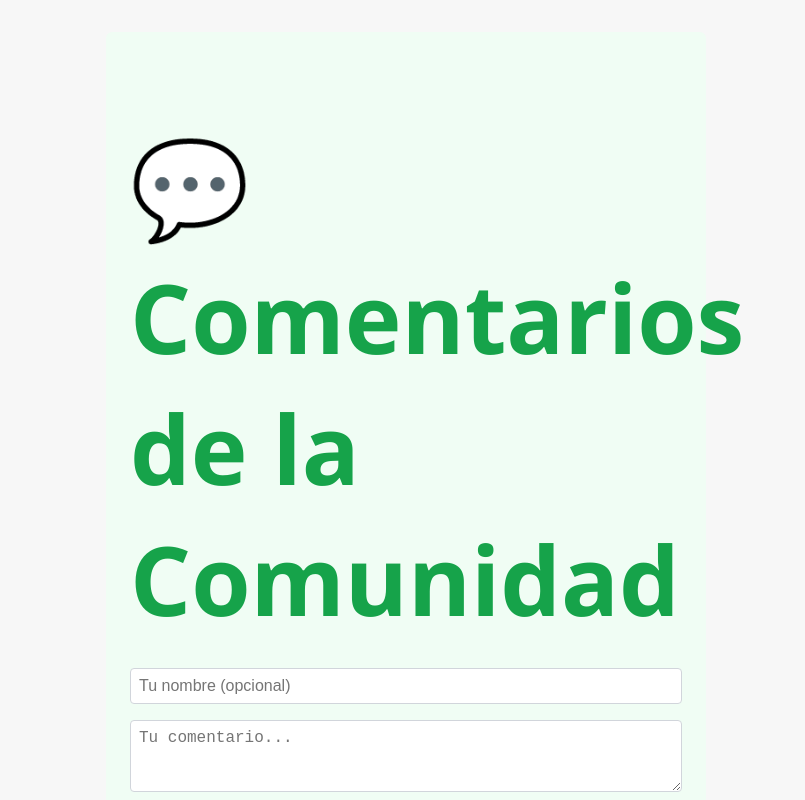
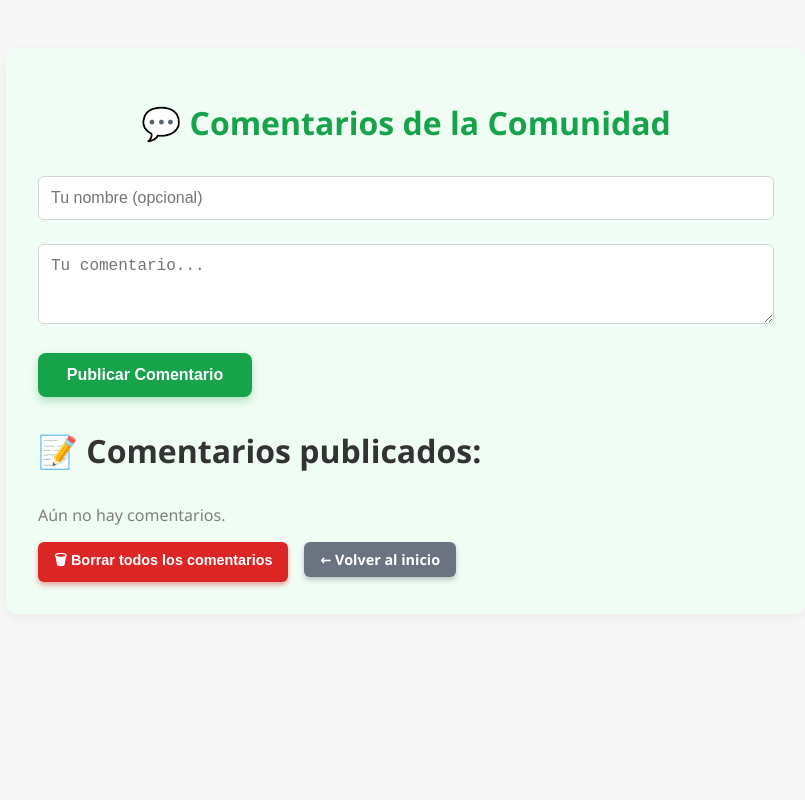
Before and after one commit to IINova1/EcoFood-React-P2-C2-S-N-P-B, a React (Vite) app: page /comentarios in a window 1280 px wide. Shown: the top 800 px of the page, without its empty margins (234-1039 px from the left). Built offline with nearby package versions, Linux system fonts and the light colour scheme.

Commit message:
mejora
se hizo que fuera un poco mas grande

```diff
--- a/src/pages/Comentarios.module.css
+++ b/src/pages/Comentarios.module.css
@@ -1,31 +1,32 @@
-/* Comentarios.module.css */
-
 .container {
-  max-width: 600px;
-  margin: 2rem auto;
+  max-width: 800px; /* más ancho */
+  margin: 3rem auto;
   background-color: #f0fdf4;
-  padding: 1.5rem;
-  border-radius: 6px;
+  padding: 2rem;
+  border-radius: 12px;
   font-family: 'Segoe UI', Tahoma, Geneva, Verdana, sans-serif;
+  box-shadow: 0 4px 12px rgba(0, 0, 0, 0.05);
 }
 
 .title {
   color: #16a34a;
-  margin-bottom: 1.5rem;
+  margin-bottom: 2rem;
   font-weight: 700;
+  font-size: 2rem;
+  text-align: center;
 }
 
 .formGroup {
-  margin-bottom: 1rem;
+  margin-bottom: 1.5rem;
 }
 
 .input,
 .textarea {
   width: 100%;
-  padding: 0.5rem;
+  padding: 0.75rem;
   font-size: 1rem;
   border: 1px solid #d1d5db;
-  border-radius: 4px;
+  border-radius: 6px;
   resize: vertical;
   transition: border-color 0.3s;
 }
@@ -34,61 +35,70 @@
 .textarea:focus {
   border-color: #16a34a;
   outline: none;
+  background-color: #ecfdf5;
 }
 
 .botonPublicar {
   background-color: #16a34a;
   color: white;
   border: none;
-  padding: 0.7rem 1.5rem;
-  border-radius: 6px;
+  padding: 0.8rem 1.8rem;
+  border-radius: 8px;
   cursor: pointer;
   font-weight: 700;
-  box-shadow: 0 4px 6px rgba(22, 163, 74, 0.4);
-  transition: background-color 0.3s ease;
+  font-size: 1rem;
+  box-shadow: 0 4px 8px rgba(22, 163, 74, 0.3);
+  transition: background-color 0.3s ease, transform 0.2s ease;
 }
 
 .botonPublicar:hover {
   background-color: #15803d;
+  transform: translateY(-2px);
 }
 
 .comentarioCard {
-  border-left: 5px solid #16a34a;
-  background-color: white;
-  margin-bottom: 1rem;
-  padding: 1rem;
-  border-radius: 4px;
+  border-left: 6px solid #16a34a;
+  background-color: #ffffff;
+  margin-bottom: 1.5rem;
+  padding: 1.25rem;
+  border-radius: 8px;
   transition: all 0.3s ease;
 }
 
 .comentarioCard:hover {
   background-color: #e6f4ea;
-  transform: scale(1.01);
+  transform: scale(1.015);
 }
 
 .nombre {
   margin: 0;
   font-weight: 600;
   color: #166534;
+  font-size: 1.1rem;
 }
 
 .fecha {
-  font-size: 0.8rem;
-  color: gray;
+  font-size: 0.85rem;
+  color: #6b7280;
+  margin-bottom: 0.5rem;
 }
 
 .textoComentario {
   margin-top: 0.5rem;
   margin-bottom: 0;
+  font-size: 1rem;
+  line-height: 1.5;
+  color: #374151;
 }
 
 .alert {
-  padding: 0.7rem 1rem;
-  border-radius: 4px;
+  padding: 0.8rem 1.2rem;
+  border-radius: 6px;
   margin-bottom: 1rem;
   font-weight: 600;
   opacity: 1;
   transition: opacity 0.3s ease;
+  font-size: 0.95rem;
 }
 
 .alert-danger {
@@ -101,10 +111,6 @@
   color: white;
 }
 
-.show {
-  opacity: 1;
-}
-
 .botonBorrar {
   background-color: #dc2626;
   border: none;
@@ -113,6 +119,7 @@
   border-radius: 6px;
   cursor: pointer;
   font-weight: 600;
+  font-size: 0.9rem;
   box-shadow: 0 3px 5px rgba(220, 38, 38, 0.4);
   transition: background-color 0.3s ease;
 }
@@ -129,6 +136,7 @@
   border-radius: 6px;
   cursor: pointer;
   font-weight: 600;
+  font-size: 0.9rem;
   box-shadow: 0 3px 5px rgba(107, 114, 128, 0.4);
   transition: background-color 0.3s ease;
 }
```
